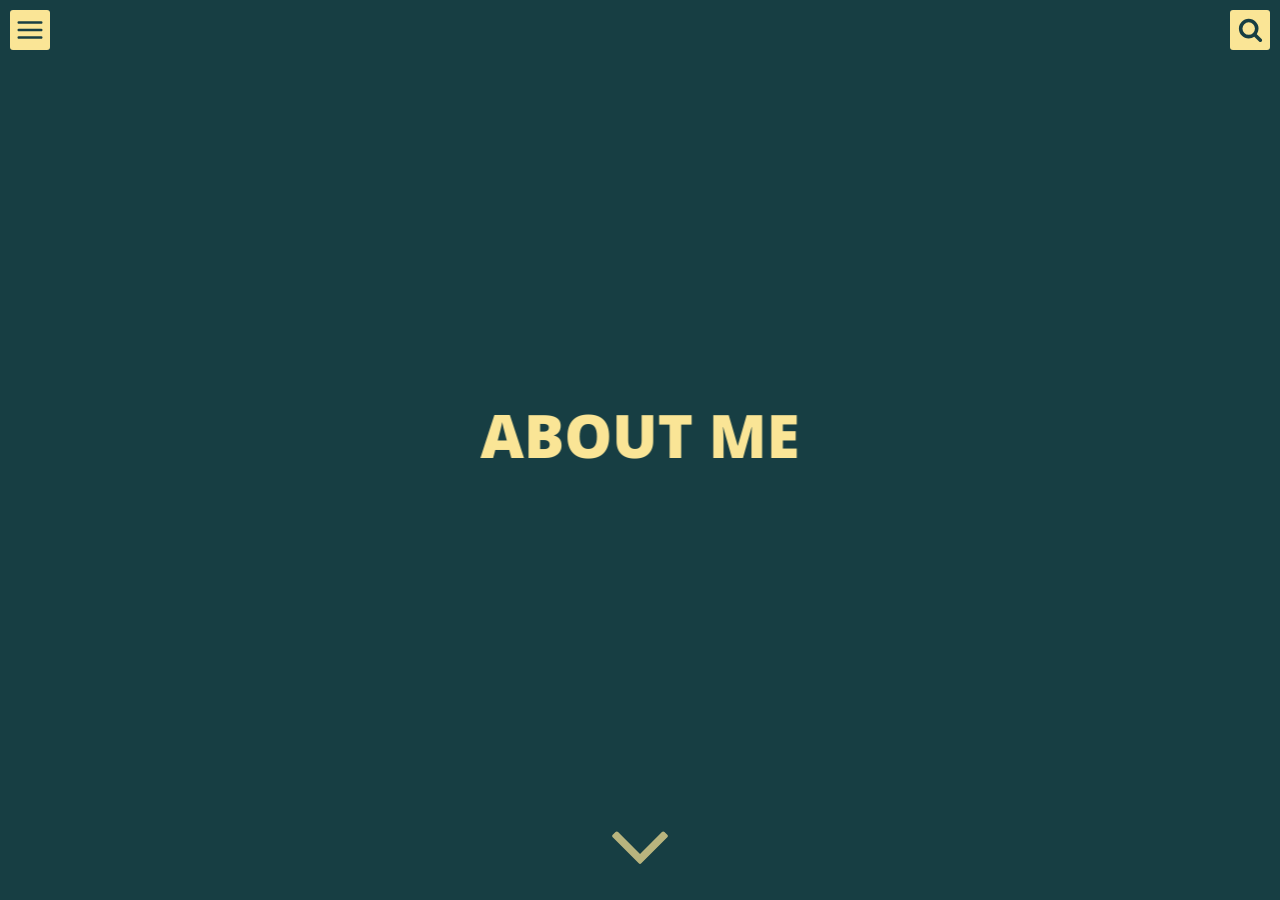
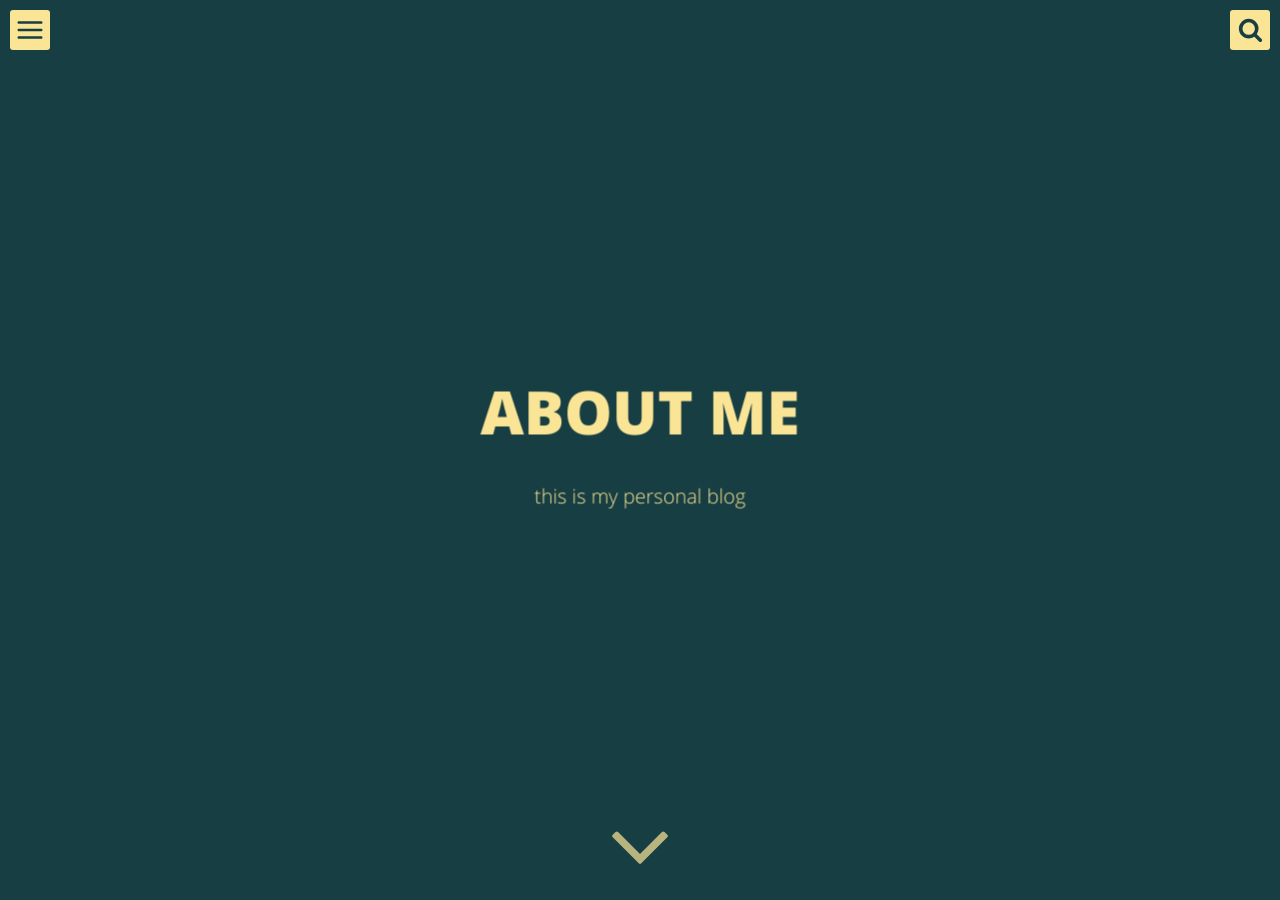
Before and after one commit to Ajimal14/mgeek.github.io, a Jekyll site: the page built from about.html, in a window 1280 px wide and 900 px high. Built offline with Jekyll 4.4.1, drawn with Linux system fonts in a browser that asks for light colours.

Commit message:
Mr Hyde was here …

```diff
--- a/about.html
+++ b/about.html
@@ -2,7 +2,7 @@
 layout: minimal
 title: "About me"
 permalink: /about/index.html
-description: ""
+description: "this is my personal blog"
 ---
 
 <img itemprop="image" class="img-rounded" src="/assets/img/blog-author.jpg" alt="Ashish Ajimal">
```
